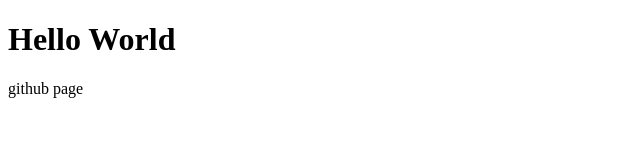
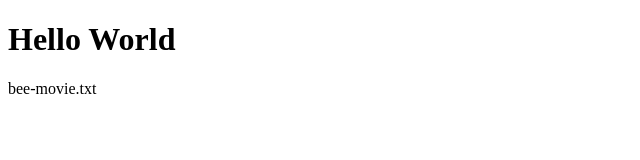
Before and after one commit to kun4x/kun4x.github.io, a plain HTML site: page index.html in a window 1280 px wide. Shown: the full height of the page, 0-640 px from the left. Drawn offline with Linux system fonts and the light colour scheme.

Commit message:
Update index.html

```diff
--- a/index.html
+++ b/index.html
@@ -2,6 +2,6 @@
 <html>
 <body>
 <h1>Hello World</h1>
-<p>github page</p>
+<p>bee-movie.txt</p>
 </body>
 </html>
```
